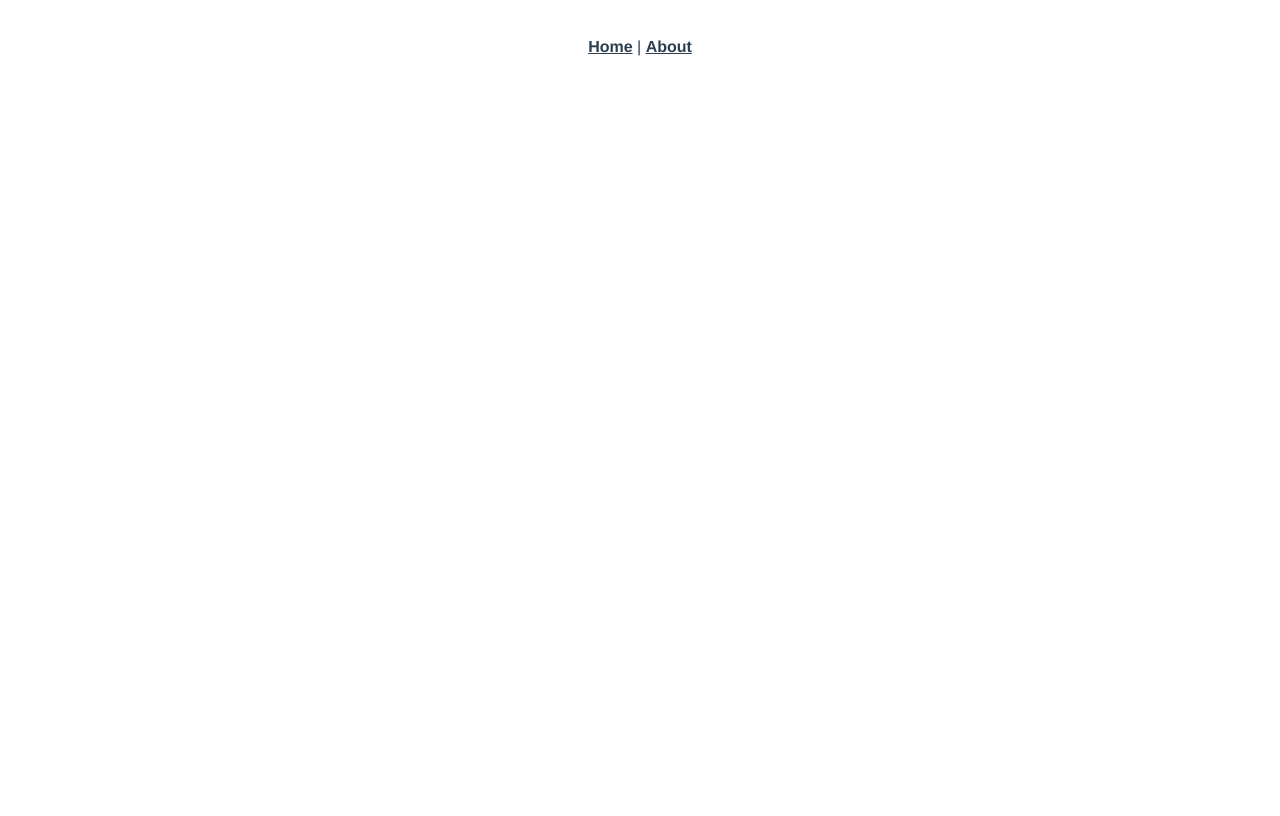
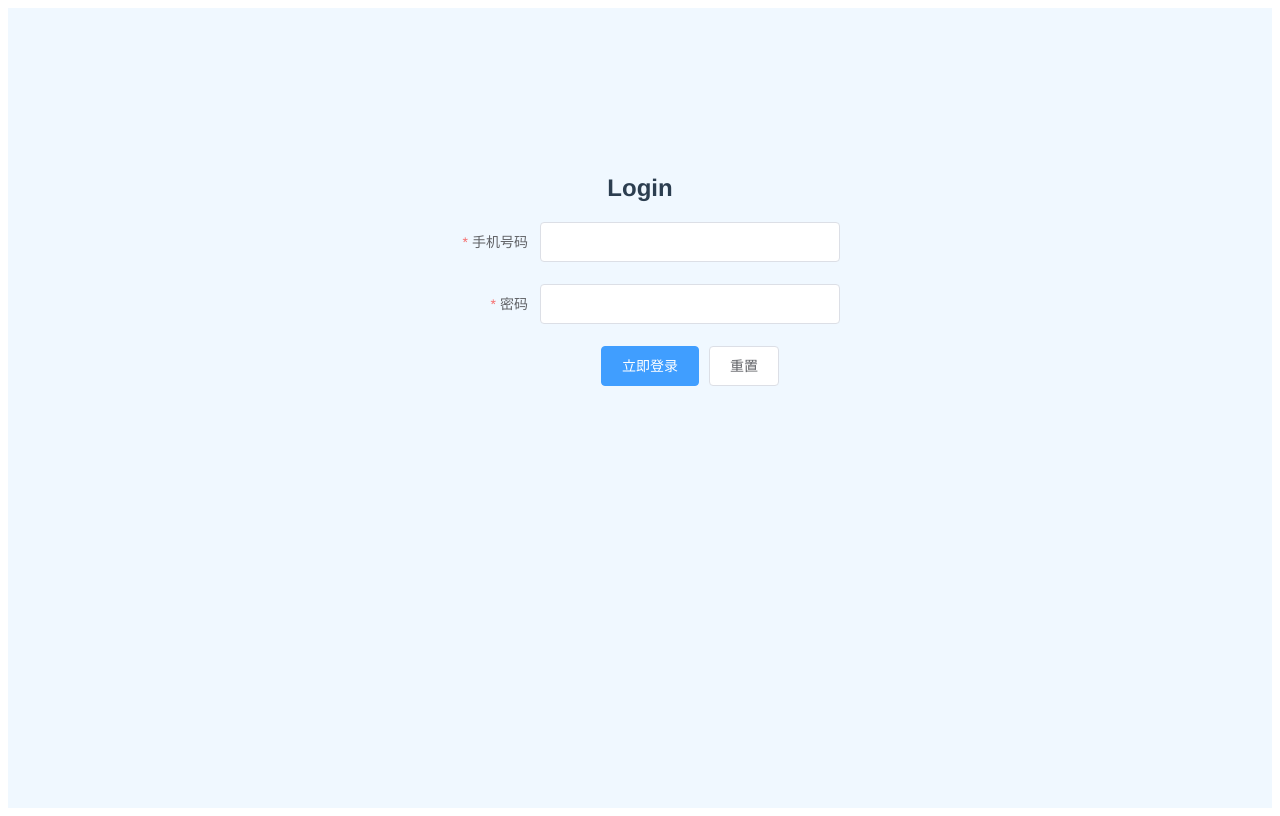
Before and after one commit to slience-organization/backstage-web, a Vue app: page /login in a window 1280 px wide. Built offline with nearby package versions, Linux system fonts and the light colour scheme.

Commit message:
'初始化'

```diff
--- a/package.json
+++ b/package.json
@@ -8,7 +8,9 @@
     "lint": "vue-cli-service lint"
   },
   "dependencies": {
+    "axios": "^0.21.1",
     "core-js": "^3.6.5",
+    "element-ui": "^2.15.2",
     "vue": "^2.6.11",
     "vue-router": "^3.2.0",
     "vuex": "^3.4.0"
--- a/src/App.vue
+++ b/src/App.vue
@@ -1,9 +1,6 @@
 <template>
   <div id="app">
-    <div id="nav">
-      <router-link to="/">Home</router-link> |
-      <router-link to="/about">About</router-link>
-    </div>
+
     <router-view/>
   </div>
 </template>
@@ -17,16 +14,5 @@
   color: #2c3e50;
 }
 
-#nav {
-  padding: 30px;
 
-  a {
-    font-weight: bold;
-    color: #2c3e50;
-
-    &.router-link-exact-active {
-      color: #42b983;
-    }
-  }
-}
 </style>
--- a/src/main.js
+++ b/src/main.js
@@ -3,7 +3,12 @@ import App from './App.vue'
 import router from './router'
 import store from './store'
 
+import Element from 'element-ui';
+import 'element-ui/lib/theme-chalk/index.css';
+
 Vue.config.productionTip = false
+
+Vue.use(Element)
 
 new Vue({
   router,
--- a/src/router/index.js
+++ b/src/router/index.js
@@ -1,6 +1,6 @@
 import Vue from 'vue'
 import VueRouter from 'vue-router'
-import Home from '../views/Home.vue'
+import Home from '@/views/home/Home.vue'
 
 Vue.use(VueRouter)
 
@@ -10,13 +10,23 @@ const routes = [
     name: 'Home',
     component: Home
   },
+  // {
+  //   path: '/about',
+  //   name: 'About',
+  //   // route level code-splitting
+  //   // this generates a separate chunk (about.[hash].js) for this route
+  //   // which is lazy-loaded when the route is visited.
+  //   component: () => import(/* webpackChunkName: "about" */ '../views/About.vue')
+  // },
   {
-    path: '/about',
-    name: 'About',
-    // route level code-splitting
-    // this generates a separate chunk (about.[hash].js) for this route
-    // which is lazy-loaded when the route is visited.
-    component: () => import(/* webpackChunkName: "about" */ '../views/About.vue')
+    path: '/home',
+    name: 'Home',
+    component: () => import(/* webpackChunkName: "home" */ '@/views/home/Home.vue')
+  },
+  {
+    path: '/login',
+    name: 'Login',
+    component: () => import(/* webpackChunkName: "login" */ '@/views/login/Login.vue')
   }
 ]
 
--- a/src/views/About.vue
+++ /dev/null
@@ -1,5 +0,0 @@
-<template>
-  <div class="about">
-    <h1>This is an about page</h1>
-  </div>
-</template>
--- a/src/views/Home.vue
+++ /dev/null
@@ -1,18 +0,0 @@
-<template>
-  <div class="home">
-    <img alt="Vue logo" src="../assets/logo.png">
-    <HelloWorld msg="Welcome to Your Vue.js App"/>
-  </div>
-</template>
-
-<script>
-// @ is an alias to /src
-import HelloWorld from '@/components/HelloWorld.vue'
-
-export default {
-  name: 'Home',
-  components: {
-    HelloWorld
-  }
-}
-</script>
--- /dev/null
+++ b/src/views/home/Home.vue
@@ -0,0 +1,18 @@
+<template>
+  <div class="home">
+    首页
+    <el-button>按钮</el-button>
+  </div>
+</template>
+
+<script>
+// @ is an alias to /src
+//import HelloWorld from '@/components/HelloWorld.vue'
+
+export default {
+  name: 'Home',
+  components: {
+
+  }
+}
+</script>
--- /dev/null
+++ b/src/views/login/Login.vue
@@ -0,0 +1,89 @@
+<template>
+    <el-container>
+      <el-main>
+        <el-form :model="loginForm" :rules="rules" ref="loginForm" label-width="100px" class="demo-loginForm">
+          <h2>Login</h2>
+          <el-form-item label="手机号码" prop="phone">
+            <el-input v-model="loginForm.phone"></el-input>
+          </el-form-item>
+          <el-form-item label="密码" prop="password">
+            <el-input v-model="loginForm.password"></el-input>
+          </el-form-item>
+          <!-- <el-image src=""></el-image>
+          <el-form-item label="验证码" prop="code">
+            <el-input v-model="loginForm.code"></el-input>
+          </el-form-item> -->
+
+          <el-form-item>
+            <el-button type="primary" @click="submitForm('loginForm')">立即登录</el-button>
+            <el-button @click="resetForm('loginForm')">重置</el-button>
+          </el-form-item>
+        </el-form>
+      </el-main>
+    </el-container>
+</template>
+
+<script>
+export default {
+  components:{},
+  props:{},
+  data(){
+    return {
+      loginForm: {
+        phone: '',
+        password: '',
+        code: ''
+      },
+      rules: {
+        phone: [
+          { required: true, message: '请输入手机号码', trigger: 'blur' },
+          { min: 3, max: 5, message: '长度在 3 到 5 个字符', trigger: 'blur' }
+        ],
+        password: [
+          { required: true, message: '请输入密码', trigger: 'blur' },
+          { min: 3, max: 5, message: '长度在 3 到 5 个字符', trigger: 'blur' }
+        ]
+        // code: [
+        //   { required: true, message: '请输入验证码', trigger: 'blur' },
+        //   { min: 3, max: 5, message: '长度为 5 个字符', trigger: 'blur' }
+        // ]
+      }
+    }
+  },
+  watch:{},
+  computed:{},
+  methods:{
+    submitForm(formName) {
+      this.$refs[formName].validate((valid) => {
+        if (valid) {
+          alert('submit!');
+        } else {
+          console.log('error submit!!');
+          return false;
+        }
+      });
+    },
+    resetForm(formName) {
+      this.$refs[formName].resetFields();
+    }
+  },
+  created(){},
+  mounted(){}
+}
+</script>
+
+<style lang="scss" scoped>
+  .el-container {
+    height: 100vh;
+    padding: 10% 20%;
+    background-color: #F0F8FF;
+  }
+  .el-main {
+    display: flex;
+    justify-content: center;
+  }
+  .el-form {
+    width: 50%;
+    min-width: 400px;
+  }
+</style>
--- /dev/null
+++ b/vue.config.js
@@ -0,0 +1,22 @@
+module.exports = {
+
+  devServer: {
+    port: 8080
+  },
+
+  // vue项目中关闭eslint
+  lintOnSave: false,
+
+  configureWebpack: {
+    resolve: {
+      alias: {
+        assets: '@/assets',
+        business: '@/components/business',
+        common: '@/components/common',
+        network: '@/network',
+        views: '@/views',
+      }
+    }
+  }
+
+}
```
Also changed, not shown: src/network/api.js (added, +15 -0 lines), src/network/request.js (added, +22 -0 lines), 1 other file (tests, documents, lock files or other folders).
